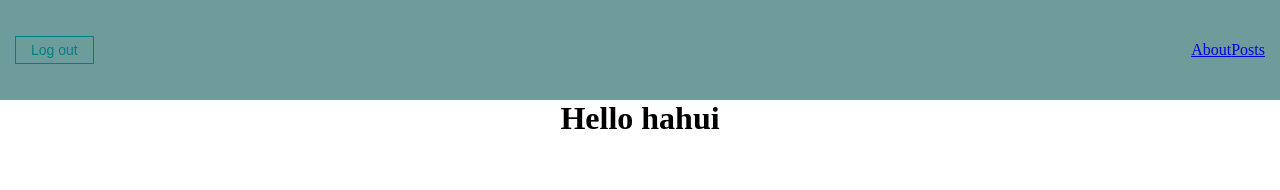
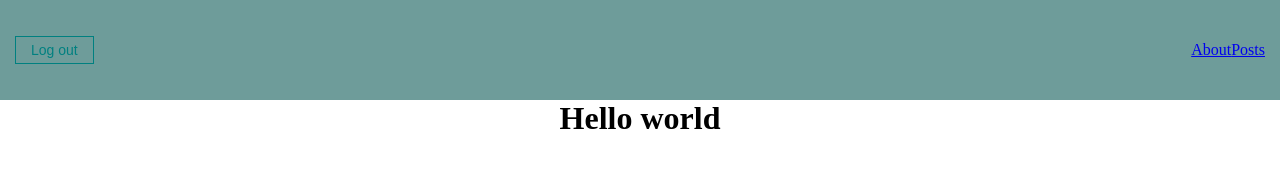
Before and after one commit to Ivsmcrew/ReactUlbi, a React (Create React App) app: page / in a window 1280 px wide. Both pictures are taken after typing "Sample", "Sample123" into the empty fields and a click on the button "Enter". Shown: the top 190 px of the page. Built offline with nearby package versions, Linux system fonts and the light colour scheme.

Commit message:
refactoring text

```diff
--- a/src/pages/About.jsx
+++ b/src/pages/About.jsx
@@ -3,7 +3,7 @@ import React from 'react';
 const About = function() {
   return(
     <h1>
-      Hello hahui
+      Hello world
     </h1>
   )
 }
```
